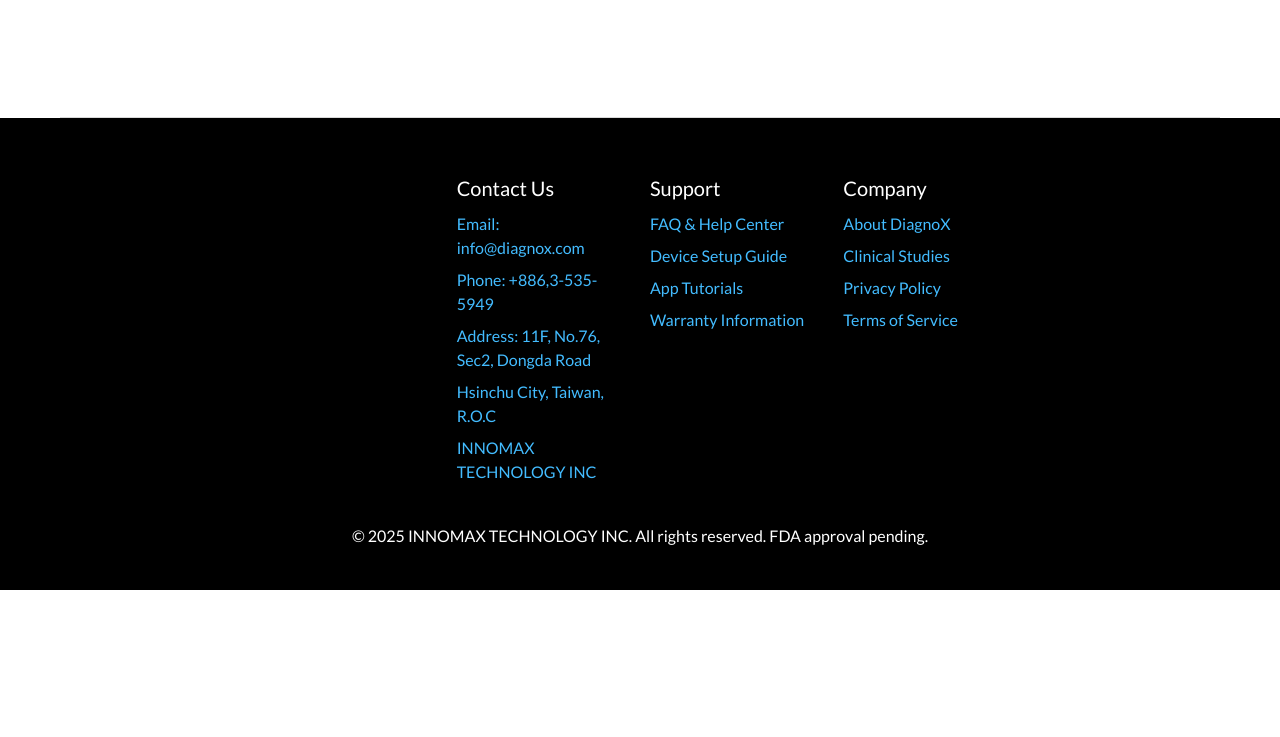
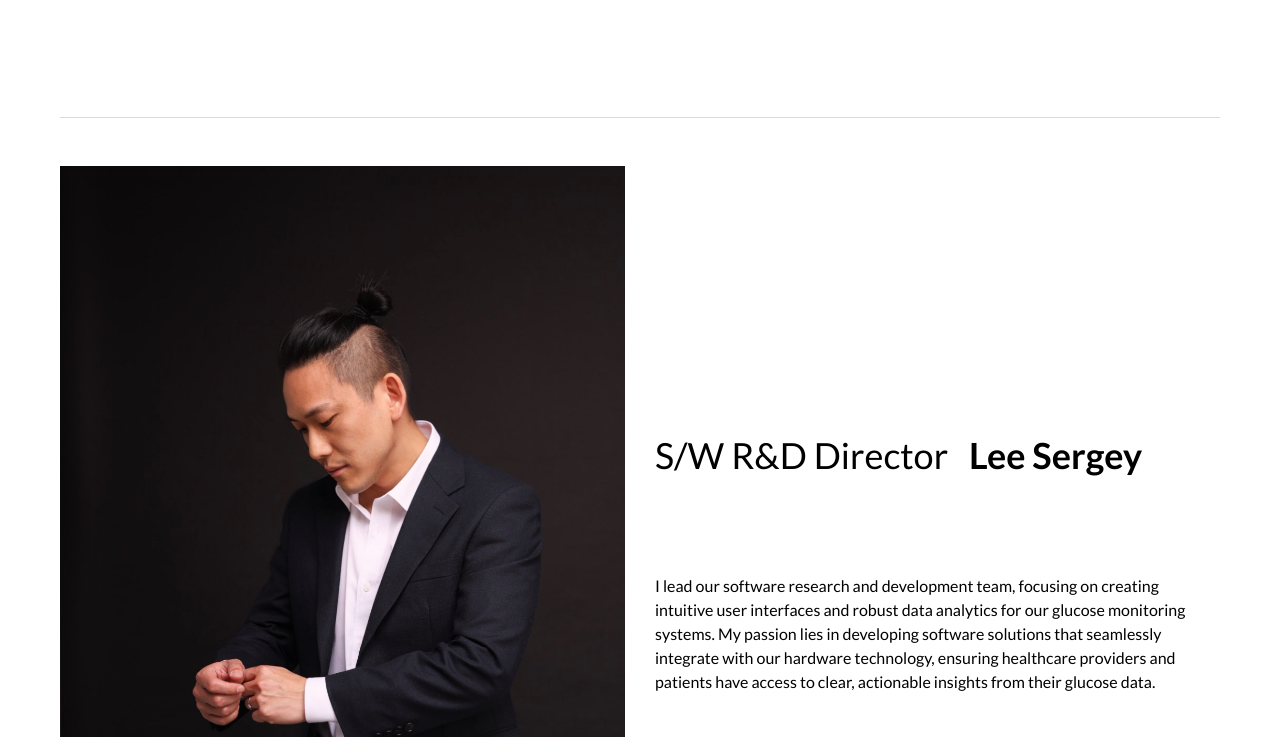
Before and after one commit to sergey-lee/diagnoX-web-2, a plain HTML site: page about/index.html in a window 1280 px wide. Shown: the part 7141-7878 px from the top of the page. Before the commit the page ends 7731 px from the top, so only its background shows below. Drawn offline with nearby package versions, Linux system fonts and the light colour scheme.

Commit message:
- plus sergey lee

```diff
--- a/about/index.html
+++ b/about/index.html
@@ -430,7 +430,7 @@
                 <div class="col-lg-6 pt16 pb16 o_colored_level order-lg-1 order-2">
                   <h2 style="text-align: right">
                     <strong
-                      ><div class="text-black"><span style="font-size: 36px; font-weight: normal">Financial Team </span><span style="font-size: 36px">&nbsp;MS. Tracy</span></div></strong
+                      ><div class="text-black"><span style="font-size: 36px; font-weight: normal">Financial Director </span><span style="font-size: 36px">&nbsp;Ms. Tracy</span></div></strong
                     >
                   </h2>
                   <p style="text-align: right"><br /></p>
@@ -555,13 +555,13 @@
             </div>
           </section>
 
-         <!-- Technical Advisor
+         <!-- S/W R&D Director Mr. Lee Sergey  -->
           <section class="s_text_image pt32 pb32 o_colored_level" data-snippet="s_image_text" data-name="Image - Text">
             <div class="container">
               <div class="row align-items-center">
                 <div class="col-lg-6 pt16 pb16 o_colored_level">
                   <img
-                    src="../assets/TechnicalAdvisor.jpeg"
+                    src="../assets/sergeylee.jpeg"
                     alt="Equipo Glucube"
                     class="img img-fluid mx-auto o_we_custom_image"
                     style="width: 100% !important"
@@ -575,7 +575,7 @@
                     <div class="text-black">
                       <strong
                         ><strong
-                          ><div class="text-black"><span style="font-size: 36px; font-weight: normal">Technical Advisor </span><span style="font-size: 36px">&nbsp; Mr. Wang </span></div></strong
+                          ><div class="text-black"><span style="font-size: 36px; font-weight: normal">S/W R&D Director </span><span style="font-size: 36px">&nbsp; Lee Sergey </span></div></strong
                         ></strong
                       >
                     </div>
@@ -586,6 +586,7 @@
                     <span style="font-size: 24px"
                       ><div class="text-black">
 
+I lead our software research and development team, focusing on creating intuitive user interfaces and robust data analytics for our glucose monitoring systems. My passion lies in developing software solutions that seamlessly integrate with our hardware technology, ensuring healthcare providers and patients have access to clear, actionable insights from their glucose data.
                       </div></span
                     >
                   </p>
@@ -593,7 +594,7 @@
                 </div>
               </div>
             </div>
-          </section> -->
+          </section>
 
 
         </div>
```
Also changed, not shown: assets/sergeylee.jpeg (added).
